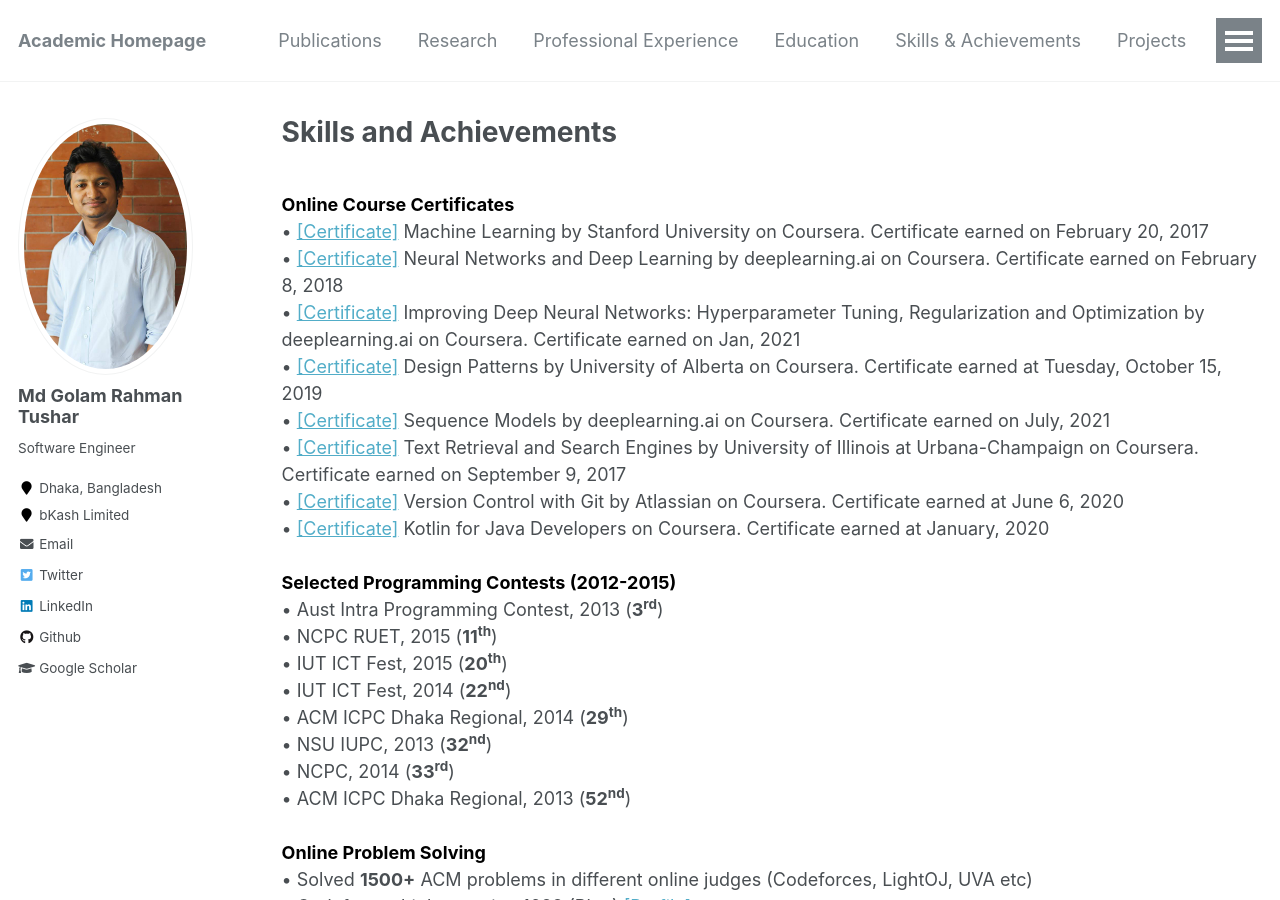
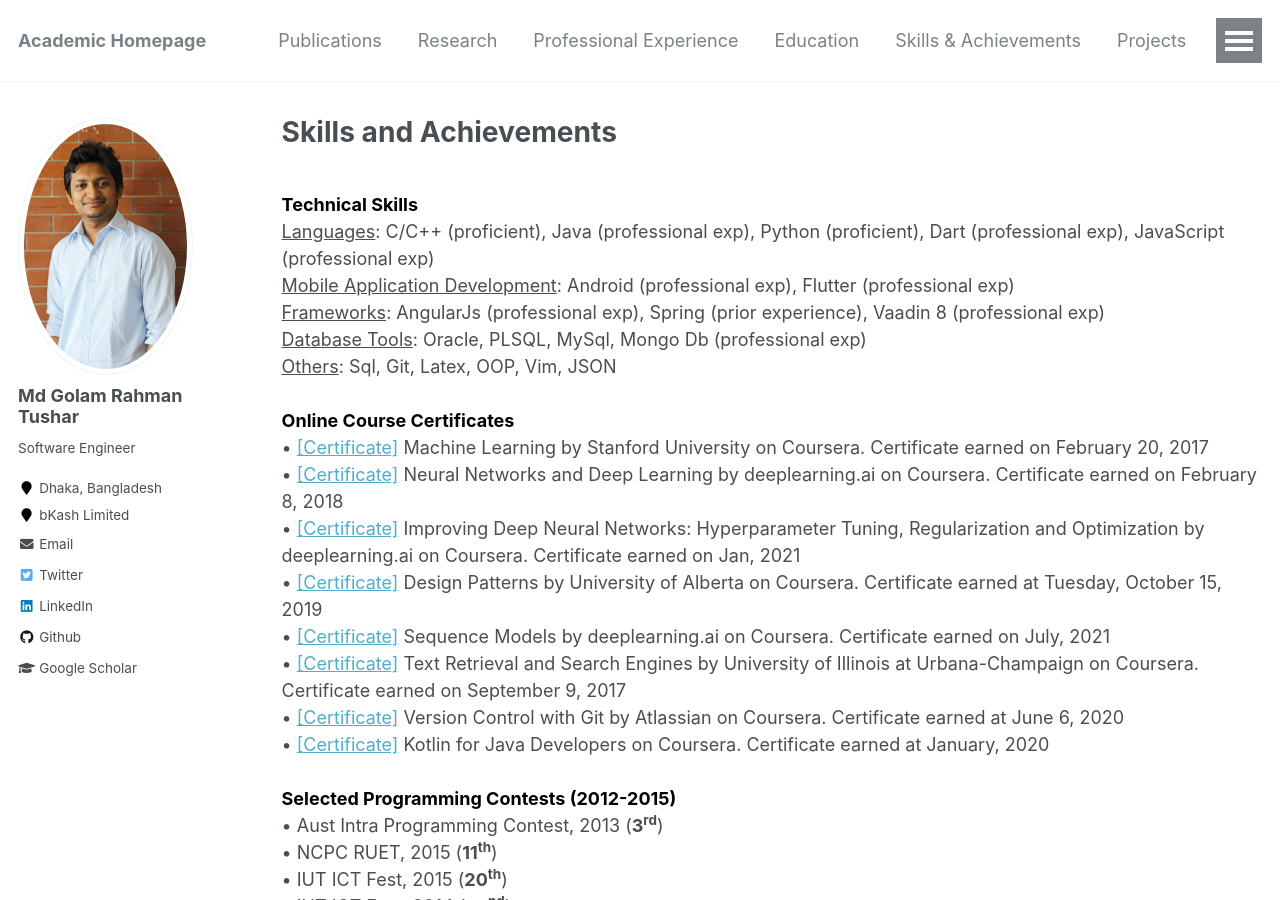
Before and after one commit to grtushar/grtushar.github.io, a Jekyll site: the page built from _pages/achievements.md, in a window 1280 px wide and 900 px high. Built offline with Jekyll 4.4.1, drawn with Linux system fonts in a browser that asks for light colours.

Commit message:
:sparkles: Update achievements page

```diff
--- a/_pages/achievements.md
+++ b/_pages/achievements.md
@@ -6,7 +6,13 @@ author_profile: true
 redirect_from:
 - /resume
 ---
-
+<br/>
+    <span style="color:black; font-weight:bold; font-size:18px">Technical Skills</span><br/>
+    <span style="text-decoration:underline;">Languages</span>: C/C++ (proficient), Java (professional exp), Python (proficient), Dart (professional exp), JavaScript (professional exp)<br/>
+    <span style="text-decoration:underline;">Mobile Application Development</span>: Android (professional exp), Flutter (professional exp)<br/>
+    <span style="text-decoration:underline;">Frameworks</span>: AngularJs (professional exp), Spring (prior experience), Vaadin 8 (professional exp)<br/>
+    <span style="text-decoration:underline;">Database Tools</span>:  Oracle, PLSQL, MySql, Mongo Db (professional exp)<br/>
+    <span style="text-decoration:underline;">Others</span>: Sql, Git, Latex, OOP, Vim, JSON<br/>
 <br/>
     <span style="color:black; font-weight:bold; font-size:18px">Online Course Certificates</span><br/>
     • [[Certificate]](https://www.coursera.org/account/accomplishments/certificate/2MSXFLMCVDUH?utm_medium=certificate&utm_source=link&utm_campaign=copybutton_certificate) Machine Learning by Stanford University on Coursera. Certificate earned on February 20, 2017<br/>
```
Also changed, not shown: 5 other files.
